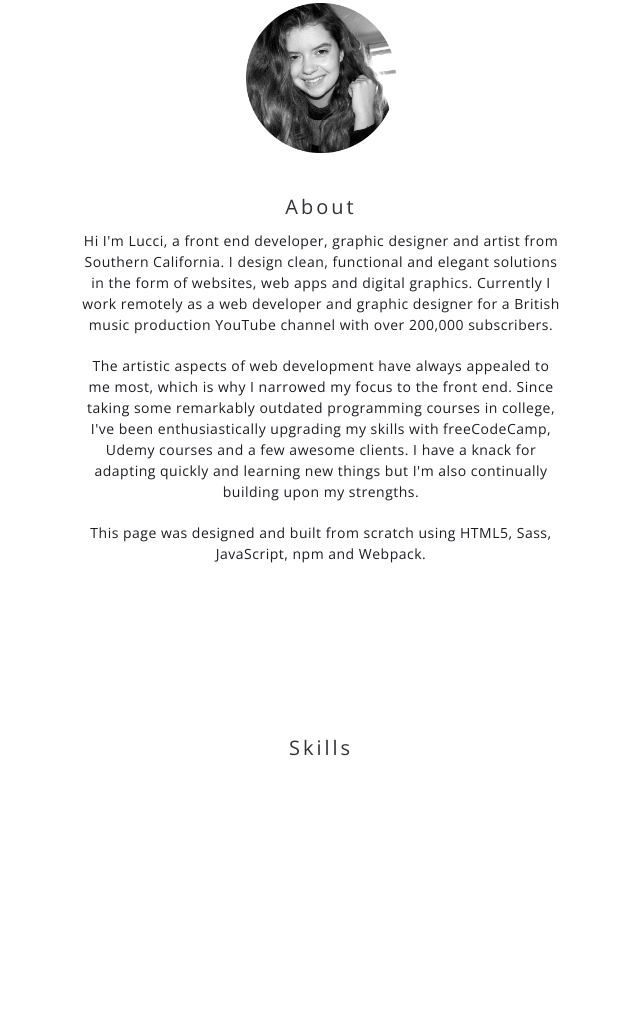
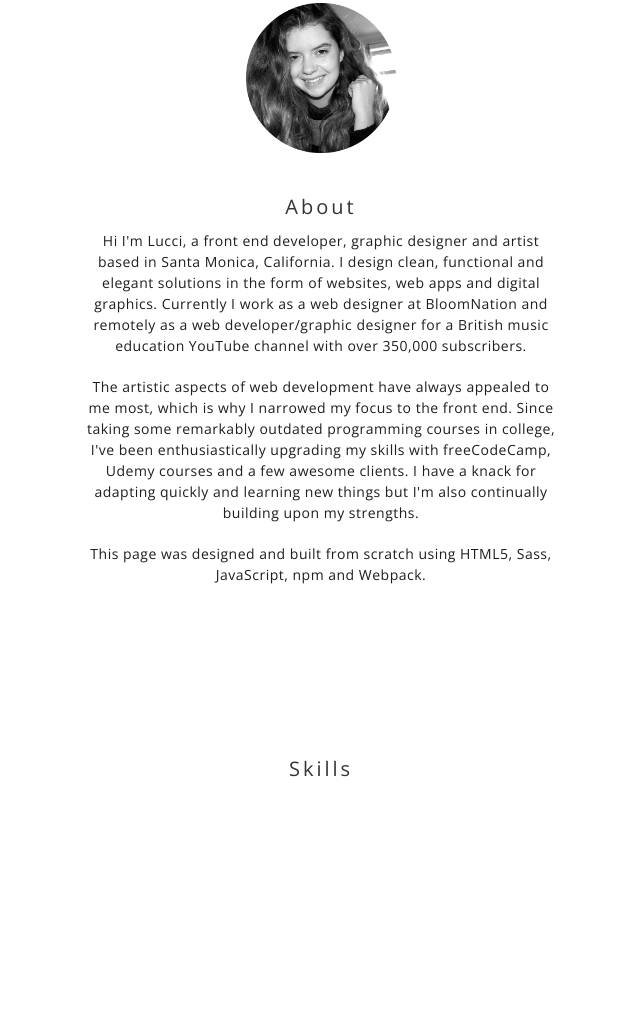
Before and after one commit to luccipaula/luccipaula.github.io, a website: page src/index.html in a window 1280 px wide. Shown: the part 877-1897 px from the top of the page, without its empty margins (319-959 px from the left). Drawn offline with nearby package versions, Linux system fonts and the light colour scheme; files that its build step writes are made by us from their sources.

Commit message:
Updated bio

```diff
--- a/src/index.html
+++ b/src/index.html
@@ -66,7 +66,7 @@
         <img src="img/profile-icon.png" alt="Me" class="about__icon">
         <h2 class="about__heading heading-2">About</h2>
 
-        <p class="about__text p-text">Hi I'm Lucci, a front end developer, graphic designer and artist from Southern California. I design clean, functional and elegant solutions in the form of websites, web apps and digital graphics. Currently I work remotely as a web developer and graphic designer for a British music production YouTube channel with over 200,000 subscribers.</p>
+        <p class="about__text p-text">Hi I'm Lucci, a front end developer, graphic designer and artist based in Santa Monica, California. I design clean, functional and elegant solutions in the form of websites, web apps and digital graphics. Currently I work as a web designer at BloomNation and remotely as a web developer/graphic designer for a British music education YouTube channel with over 350,000 subscribers.</p>
         <p class="about__text p-text">The artistic aspects of web development have always appealed to me most, which is why I narrowed my focus to the front end. Since taking some remarkably outdated programming courses in college, I've been enthusiastically upgrading my skills with freeCodeCamp, Udemy courses and a few awesome clients. I have a knack for adapting quickly and learning new things but I'm also continually building upon my strengths.</p>
         <p class="about__text p-text">This page was designed and built from scratch using HTML5, Sass, JavaScript, npm and Webpack.</p>
     </section>
```
